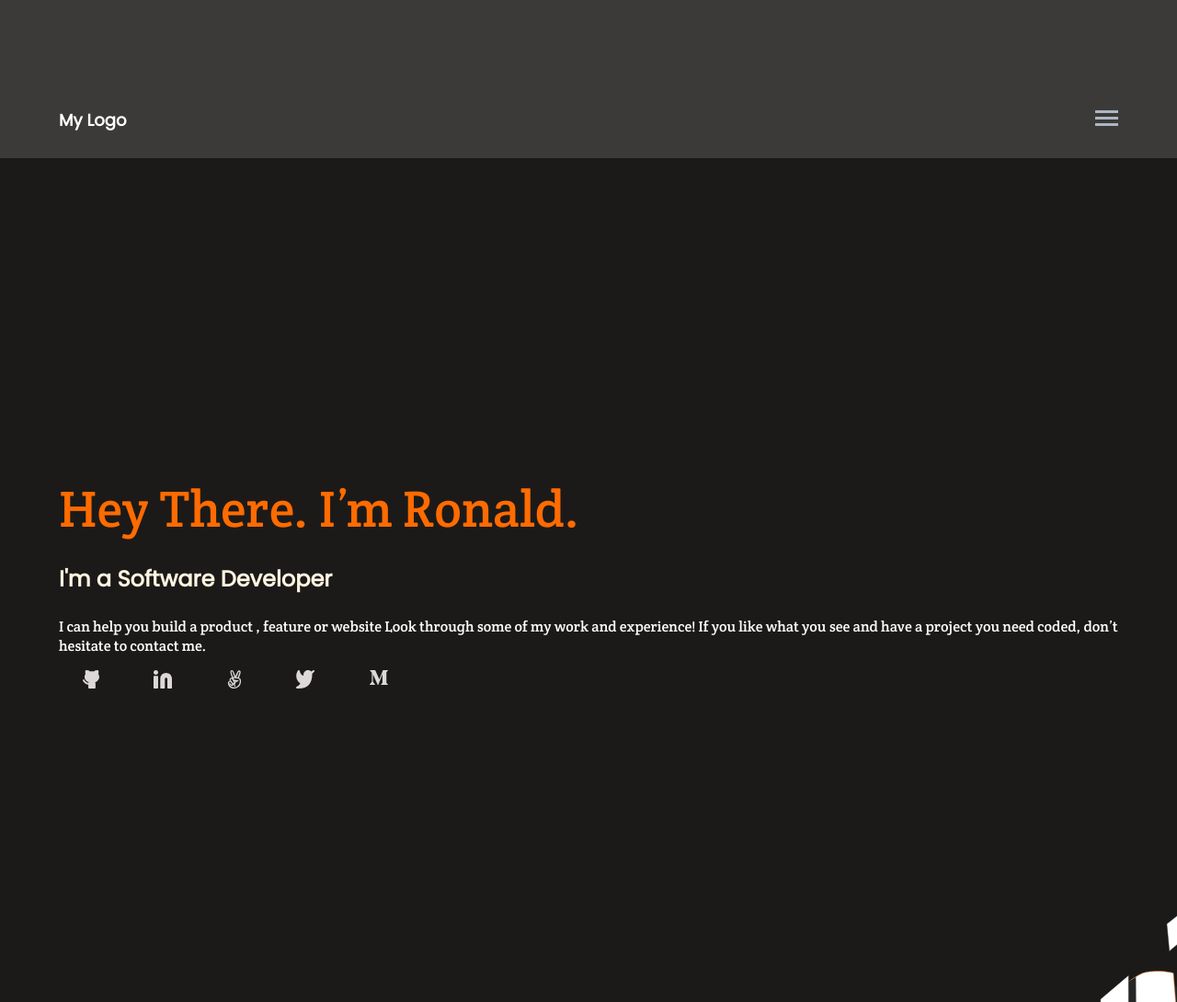
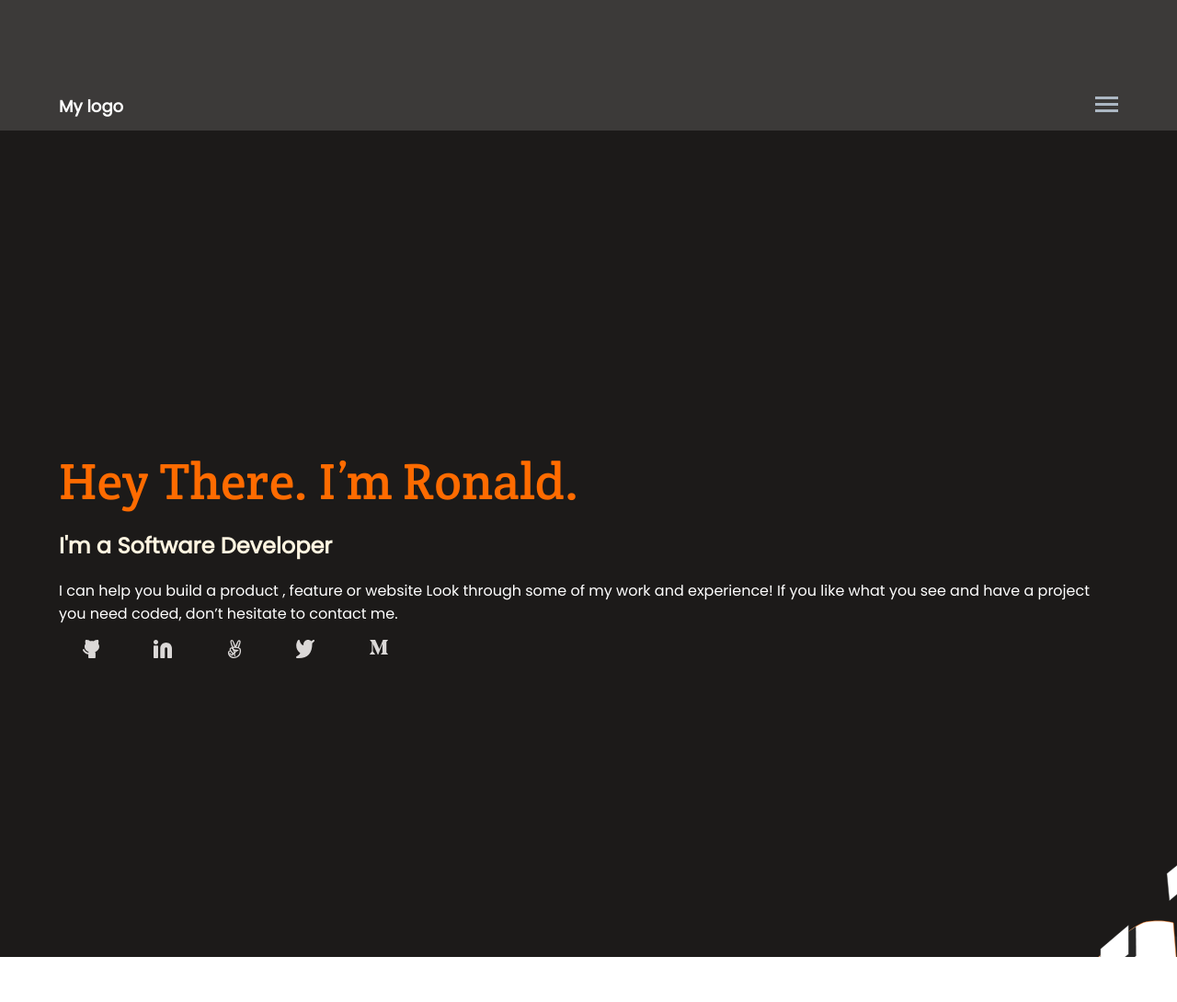
Before and after one commit to mj-e-boc/M-J-Portfolio, a website: page index.html in a window 1280 px wide. Shown: the whole page at 92% size. After the commit the page ends 1057 px from the top, so only its background shows below. Drawn offline with Linux system fonts and the light colour scheme.

Commit message:
implement required changes

```diff
--- a/index.html
+++ b/index.html
@@ -28,8 +28,8 @@
   <body>
     <!-- mobile header -->
     <header>
+      <a href="#">My logo</a>
       <nav>
-        <h1>My Logo</h1>
         <div class="bars">
           <div class="bar"></div>
           <div class="bar"></div>
@@ -40,33 +40,34 @@
     <!-- mobile main section -->
     <main>
       <section class="frontpage">
-        <h2>Hey There. I’m Ronald.</h2>
-        <h3>I'm a Software Developer</h3>
+        <h1>Hey There. I’m Ronald.</h1>
+        <p class="intro">I'm a Software Developer</p>
         <p>
           I can help you build a product , feature or website Look through some
           of my work and experience! If you like what you see and have a project
           you need coded, don’t hesitate to contact me.
         </p>
       </section>
-      <footer>
+
       <ul>
         <li>
-            <img src="./images/github.svg" alt="github" />
+          <a href="#"><img src="./images/github.svg" alt="github" /></a>
         </li>
         <li>
-            <img src="./images/linkedin.svg" alt="linkedinicon" />
+          <a href="#"><img src="./images/linkedin.svg" alt="linkedinicon" /></a>
         </li>
         <li>
-            <img src="./images/evangelist.svg" alt="evangelisticon" />
+          <a href="#">
+            <img src="./images/evangelist.svg" alt="evangelisticon"
+          /></a>
         </li>
         <li>
-            <img src="./images/twitter.svg" alt="twittericon" />
+          <a href="#"><img src="./images/twitter.svg" alt="twittericon" /></a>
         </li>
         <li>
-            <img src="./images/myspace.svg" alt="myspaceicon" />
+          <a href="#"><img src="./images/myspace.svg" alt="myspaceicon" /></a>
         </li>
       </ul>
-      </footer>
     </main>
   </body>
 </html>
--- a/styles.css
+++ b/styles.css
@@ -4,7 +4,7 @@ body {
   margin: 0;
 }
 
-nav {
+header {
   background-color: #3c3a39;
   display: flex;
   align-items: center;
@@ -14,7 +14,11 @@ nav {
   padding-top: 8%;
 }
 
-nav h1 {
+a {
+  text-decoration: none;
+}
+
+header a {
   margin-right: auto;
   margin-left: 5%;
   color: #fff;
@@ -25,7 +29,7 @@ nav h1 {
   font-family: "Poppins", sans-serif;
 }
 
-nav :nth-child(2) {
+header :nth-child(2) {
   margin-right: 5%;
 }
 
@@ -36,7 +40,7 @@ main {
   background-position: bottom -30% right;
 }
 
-main h2 {
+main h1 {
   color: #ff6b00;
   margin-top: 0;
   width: 80%;
@@ -47,7 +51,7 @@ main h2 {
   margin-bottom: 0;
 }
 
-main h3 {
+main .intro {
   color: #fff5e1;
   font-style: normal;
   font-weight: 700;
@@ -55,6 +59,7 @@ main h3 {
   margin-top: 2%;
   font-family: "Crete Round", serif;
   font-family: "Poppins", sans-serif;
+  line-height: 24px;
 }
 
 main p {
@@ -62,7 +67,7 @@ main p {
   font-style: normal;
   font-weight: 400;
   font-size: 16px;
-  font-family: "Crete Round", serif;
+  font-family: "poppins";
 }
 
 main ul {
@@ -77,7 +82,7 @@ main ul {
   display: flex;
 }
 
-footer {
+main ul {
   padding-bottom: 25%;
 }
 
```
Also changed, not shown: README.md. Lines whose indentation alone changed are shown as unchanged.
